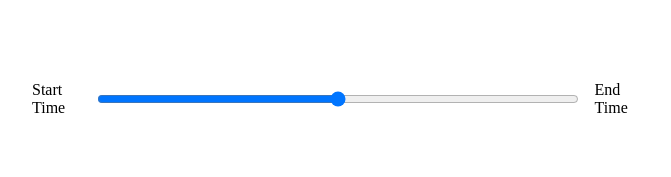
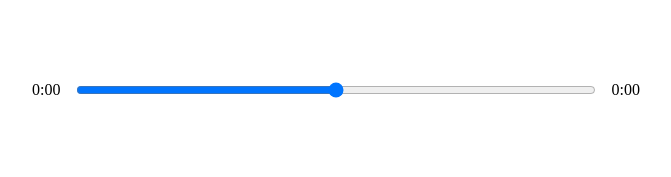
Before and after one commit to MichaelKnopf89/react-music-player, a React (Create React App) app: page / in a window 1280 px wide. Shown: the part 415-592 px from the top of the page, without its empty margins (304-975 px from the left). Built offline with nearby package versions, Linux system fonts and the light colour scheme.

Commit message:
add funtionality to time range

```diff
--- a/src/Components/Player.js
+++ b/src/Components/Player.js
@@ -1,4 +1,4 @@
-import React, {useRef} from 'react';
+import React, {useRef, useState} from 'react';
 import {FontAwesomeIcon} from '@fortawesome/react-fontawesome';
 import {faPlay, faAngleLeft, faAngleRight} from '@fortawesome/free-solid-svg-icons';
 
@@ -15,20 +15,36 @@ const Player = ({currentSong, isPlaying, setIsPlaying}) => {
             setIsPlaying(!isPlaying);
         }
     }
+    const timeUpdateHandler = (e) => {
+        const current = e.target.currentTime;
+        const duration = e.target.duration;
+        setSongInfo({...songInfo, currentTime : current, duration})
+    };
+
+    const getTime = (time) => {
+        return(
+            Math.floor(time / 60) + ":" + ("0" + Math.floor(time % 60)).slice(-2)
+        )
+    }
+
+    const [songInfo, setSongInfo] = useState({
+        currentTime: null,
+        duration: null
+    })
 
     return(
         <div className="player">
             <div className="time-control">
-                <p>Start Time</p>
+                <p>{getTime(songInfo.currentTime)}</p>
                 <input type="range" />
-                <p>End Time</p>
+                <p>{getTime(songInfo.duration)}</p>
             </div>
             <div className="play-control">
                 <FontAwesomeIcon  className='skip-back' size='2x' icon={faAngleLeft}/>
                 <FontAwesomeIcon onClick={playSongHandler}  className='play' size='2x' icon={faPlay}/>
                 <FontAwesomeIcon  className='skip-forward' size='2x' icon={faAngleRight}/>
             </div>
-            <audio ref={audioRef} src={currentSong.audio}></audio>
+            <audio onLoadedMetadata={timeUpdateHandler} onTimeUpdate={timeUpdateHandler} ref={audioRef} src={currentSong.audio}></audio>
         </div>
     );
 }
```
